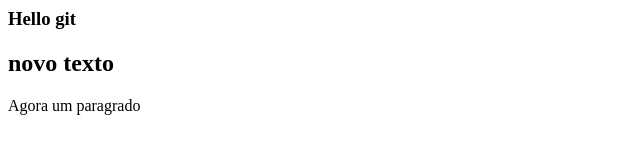
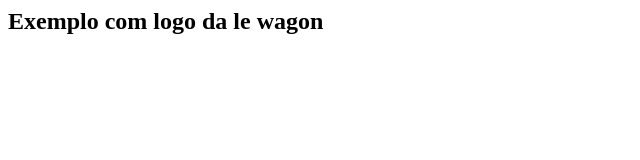
Before and after one commit to rleandro/meetup-git, a plain HTML site: page index.html in a window 1280 px wide. Shown: the whole page, without its empty margins (0-640 px from the left). Drawn offline with Linux system fonts and the light colour scheme.

```diff
--- a/index.html
+++ b/index.html
@@ -3,8 +3,6 @@
 		<title>Meetup git</title>
 	</head>
 	<body>
-		<h3>Hello git</h3>
-		<h2>novo texto</h2>
-		<p>Agora  um paragrado</p>
+		<h2>Exemplo com logo da le wagon</h2>
 	</body>
 </html>
```
